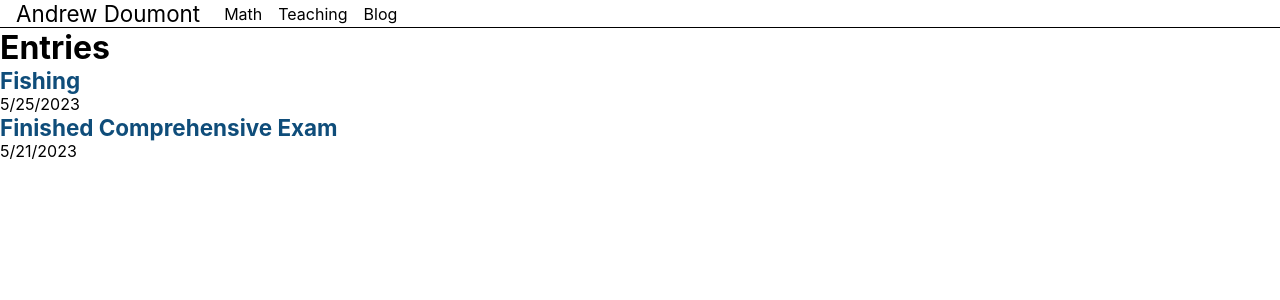
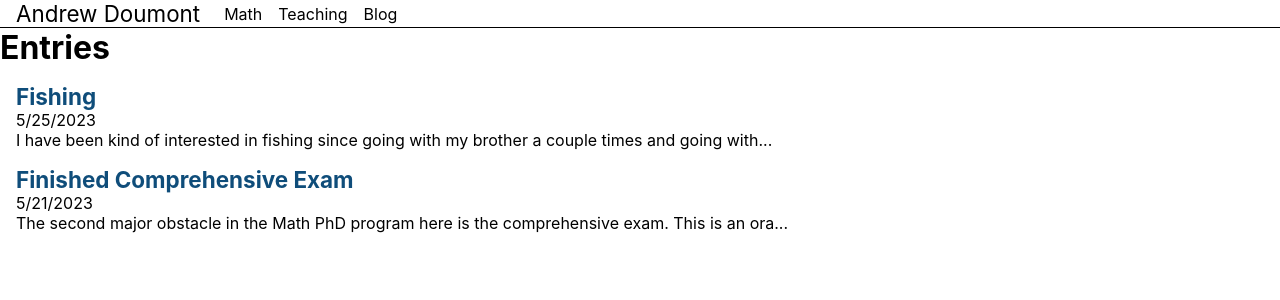
Before and after one commit to AndrewWD1/site, a Next.js app: page /blog in a window 1280 px wide. Shown: the top 300 px of the page. Built offline with nearby package versions, Linux system fonts and the light colour scheme.

Commit message:
Update 4 files

```diff
--- a/pages/blog/finished_comp.mdx
+++ b/pages/blog/finished_comp.mdx
@@ -2,16 +2,8 @@
 title: Finished Comprehensive Exam
 date: 2023-05-21
 ---
+# Finished Comprehensive Exam
 
-import Image from 'next/image'
-import BlogPostLayout from "../../components/blogPostLayout.js"
-import styles from "../../styles/Blog.module.css"
-
-import tr from "../../public/static/images/Finished_Comp/tr.jpg";
-
-
-# Finished Comprehensive Exam
----
 ## Comprehensive Exam, 9 May
 
 The second major obstacle in the Math PhD program here is the comprehensive exam. This is an oral exam with a sylabbus designed incoordination with you advisor. The main topics that were on my syllabus were homology (singular homology, cellular homology and computations, cohomology, universal coefficient theorem, etc.) and Reimannian Geometry (general definitions and properties, connections, geodesics, Levi-Civita connection, etc.). My comp started with me giving a talk on Floer Homology and its use in proving the Arnold Conjecture, and then the comittee asked me questions about the other topics. I could have done better answering these, but all in all I think it went okay and I was glad to have passed.
@@ -29,3 +21,10 @@ Sierra and I spend a weekend in Woodland Park, CO climbing at Turkey Rocks which
 export default ({ children }) => (
   <BlogPostLayout >{children}</BlogPostLayout>
 );
+
+
+import Image from 'next/image'
+import BlogPostLayout from "../../components/blogPostLayout.js"
+import styles from "../../styles/Blog.module.css"
+
+import tr from "../../public/static/images/Finished_Comp/tr.jpg";
--- a/pages/blog/index.js
+++ b/pages/blog/index.js
@@ -15,10 +15,10 @@ export default function Home({ posts }) {
       <main>
         <div>
           <h1>Entries</h1>
-          <ul>
+          <ul className={styles.blogList}>
             {posts.map((post) => {
               return (
-                <li key={post.id}>
+                <li key={post.id} className={styles.blogListItem}>
                   <Link
                     className={styles.blogListLink}
                     href={`/blog/${removeFileExtension(post.id)}`}
@@ -26,6 +26,7 @@ export default function Home({ posts }) {
                     <h3>{post.title}</h3>
                   </Link>
                   <div>{new Date(post.date).toLocaleDateString()}</div>
+                  <p>{post.excerpt}</p>
                 </li>
               );
             })}
@@ -37,6 +38,19 @@ export default function Home({ posts }) {
 }
 
 const postsDirectory = path.join(process.cwd(), "pages/blog");
+
+const firstFourLines = (file, options) => {
+  file.excerpt =
+    file.content
+      .split("\n")
+      .filter((x) => x[0] != "#")
+      .join(" ")
+      .slice(0, 100)
+      .split("")
+      .filter((x) => x != "\r")
+      .join("")
+      .trim() + "...";
+};
 
 export async function getStaticProps() {
   const fileNames1 = fs.readdirSync(postsDirectory);
@@ -51,12 +65,14 @@ export async function getStaticProps() {
     const fileContents = fs.readFileSync(fullPath, "utf8");
 
     // Use gray-matter to parse the post metadata section
-    const matterResult = matter(fileContents);
+    const matterResult = matter(fileContents, { excerpt: firstFourLines });
+    console.log(matterResult);
 
     // Combine the data with the i
     return {
       id,
       ...matterResult.data,
+      excerpt: matterResult.excerpt,
     };
   });
 
--- a/styles/Blog.module.css
+++ b/styles/Blog.module.css
@@ -1,3 +1,8 @@
+.blogList {
+  margin: 1rem;
+  list-style: none;
+}
+
 .blogListLink {
   color: #0f4d7a;
   font-size: 1.2rem;
@@ -5,6 +10,10 @@
 
 .blogListLink:hover {
   text-decoration: underline;
+}
+
+.blogListItem {
+  margin: 0 0 1rem 0;
 }
 
 .image {
```
Also changed, not shown: pages/blog/fishing.mdx (+6 -9 lines).
